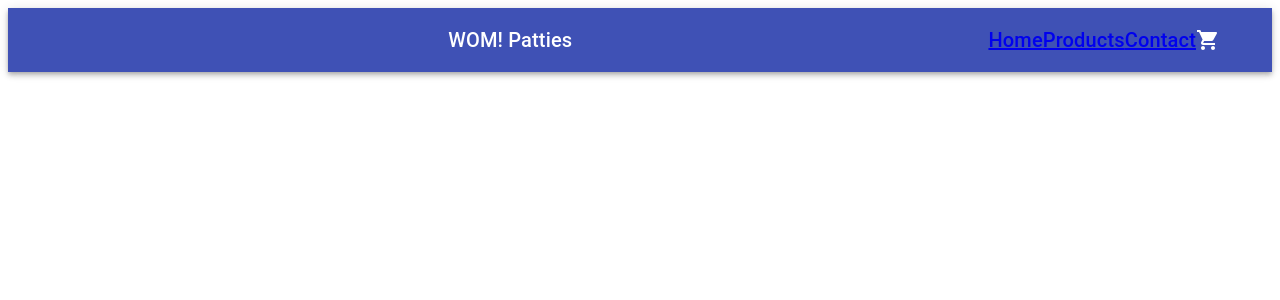
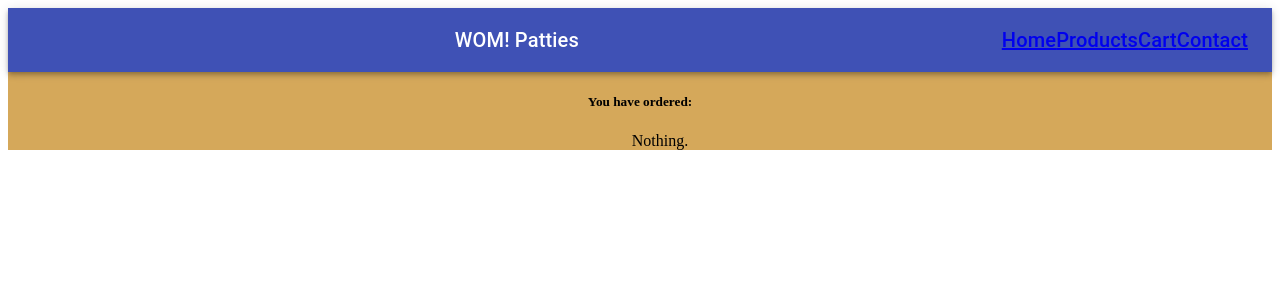
Before and after one commit to ararhenriques/womPattyStore, a React (Create React App) app: page /cart in a window 1280 px wide. Shown: the top 300 px of the page. Built offline with nearby package versions, Linux system fonts and the light colour scheme.

Commit message:
cart component working

```diff
--- a/src/App.js
+++ b/src/App.js
@@ -9,6 +9,7 @@ import Navbar from "./components/navbar";
 import Products from "./components/products";
 import Contact from "./components/contact";
 import Home from "./components/home";
+import Cart from "./components/cart";
 
 class App extends Component {
   render() {
@@ -19,6 +20,7 @@ class App extends Component {
             <Switch>
               <Route exact path="/" component={Home}/>
               <Route exact path="/products" component={Products}/>
+              <Route exact path="/cart" component={Cart}/>
               <Route exact path="/contact" component={Contact}/>
             </Switch>
         </div>
--- a/src/components/cart.js
+++ b/src/components/cart.js
@@ -1,34 +1,88 @@
-// import React from 'react';
-// import Button from '@material-ui/core/Button';
-// import Menu from '@material-ui/core/Menu';
-// import MenuItem from '@material-ui/core/MenuItem';
+import React, { Component } from 'react';
+import { connect } from 'react-redux';
+import { Link } from 'react-router-dom';
+import HighlightOffIcon from '@material-ui/icons/HighlightOff';
+import ArrowDropDownIcon from '@material-ui/icons/ArrowDropDown';
+import ArrowDropUpIcon from '@material-ui/icons/ArrowDropUp';
+import IconButton from '@material-ui/core/IconButton';
+import { removeFromCart, addQuantity, subQuantity} from '../actions/actions';
+import products from './products';
 
-// export default function Cart() {
-//   const [anchorEl, setAnchorEl] = React.useState(null);
+class Cart extends Component{
 
-//   const handleClick = (event) => {
-//     setAnchorEl(event.currentTarget);
-//   };
 
-//   const handleClose = () => {
-//     setAnchorEl(null);
-//   };
+    handleRemove = (id)=>{
+        this.props.removeFromCart(id);
+    };
 
-//   return (
-//     <div>
-//       <Menu
-//         id="cart"
-//         anchorEl={anchorEl}
-//         keepMounted
-//         open={Boolean(anchorEl)}
-//         onClose={handleClose}
-//       >
-//         <MenuItem onClick={handleClose}>Profile</MenuItem>
-//         <MenuItem onClick={handleClose}>My account</MenuItem>
-//         <MenuItem onClick={handleClose}>Logout</MenuItem>
-//       </Menu>
-//     </div>
-//   );
-// };
+    handleAddQuantity = (id)=>{
+        this.props.addQuantity(id);
+    };
 
-// export default Cart;
+    handleSubtractQuantity = (id)=>{
+        this.props.subQuantity(id);
+    };
+
+    render(){
+
+        let addedItems = this.props.products.length ?
+        (
+            this.props.products.map(products=>{
+                return(
+
+                    <li className="collection-item avatar" key={products.id}>
+                                <div className="item-img">
+                                        <img src={products.image} alt={products.image}/>
+                                    </div>
+                                <div className="item-desc">
+                                    <span className="title">{products.name}</span>
+                                    <p><b>Price: {products.price}$</b></p>
+                                    <p>
+                                        <b>Quantity: {products.quantity}</b>
+                                    </p>
+                                    <div className="add-remove">
+                                      <IconButton >
+                                          <ArrowDropUpIcon onClick={()=>{this.handleAddQuantity(products.id)}} />
+                                      </IconButton>
+                                      <IconButton onClick={()=>{this.handleSubtractQuantity(products.id)}}>
+                                          <ArrowDropDownIcon />
+                                      </IconButton>
+                                    </div>
+                                      <IconButton onClick={()=>{this.handleRemove(products.id)}}>
+                                          <HighlightOffIcon />
+                                      </IconButton>
+                                </div>
+
+                           </li>
+                )
+            })
+        ):
+
+             (
+                <p>Nothing.</p>
+             )
+       return(
+            <div className="container">
+                <div className="cart">
+                    <h5>You have ordered:</h5>
+                    <ul className="collection">
+                        {addedItems}
+                    </ul>
+                </div>
+            </div>
+       )
+    }
+}
+const mapStateToProps = (state)=>{
+    return{
+        products: state.addedItems
+    }
+}
+const mapDispatchToProps = (dispatch)=>{
+    return{
+        removeFromCart: (id)=>{dispatch(removeFromCart(id))},
+        addQuantity: (id)=>{dispatch(addQuantity(id))},
+        subQuantity: (id)=>{dispatch(subQuantity(id))}
+    }
+}
+export default connect(mapStateToProps, mapDispatchToProps)(Cart)
--- a/src/components/navbar.js
+++ b/src/components/navbar.js
@@ -32,94 +32,13 @@ const styles = theme => ({
      anchorEl: null
    };
 
-  // classes = useStyles();
-
-  handleClick = (event) => {
-    this.setState({anchorEl: event.currentTarget});
-  };
-
-  handleClose = () => {
-    this.setState({anchorEl: null});
-  };
-
-  handleRemove = (id) =>{
-    this.props.removeFromCart(id)
-  };
-
-  handleSubQuantity = (id) =>{
-    this.props.subQuantity(id)
-  };
-
-  handleAddQuantity = (id) =>{
-    this.props.addQuantity(id)
-  };
-
   render(){
 
     const { classes } = this.props;
 
-    const { anchorEl } = this.setState;
+    return(
 
-    let addedItems = this.props.products.length ?
-  (
-      this.props.products.map(products=>{
-          return(
-
-              <li className="collection-item avatar" key={products.id}>
-
-                          <div className="item-desc">
-                              <span className="title">{products.name}</span>
-                              <p><b>Price: {products.price}$</b></p>
-                              <p>
-                                  <b>Quantity: {products.quantity}</b>
-                              </p>
-                              <div className="add-remove">
-                                <IconButton >
-                                    <ArrowDropUpIcon onClick={() => {this.handleAddQuantity(products.id)}} />
-                                </IconButton>
-                                <IconButton onClick={() => {this.handleSubQuantity(products.id)}}>
-                                    <ArrowDropDownIcon />
-                                </IconButton>
-                              </div>
-                                <IconButton onClick={() => {this.handleRemove(products.id)}}>
-                                    <HighlightOffIcon />
-                                </IconButton>
-                          </div>
-
-                     </li>
-          )
-      })
-  ):
-
-   (
-      <p>Nothing.</p>
-   )
-// return(
-//   <div className="container">
-//       <div className="cart">
-//           <h5>You have ordered:</h5>
-//           <ul className="collection">
-//               {addedItems}
-//           </ul>
-//       </div>
-//   </div>
-// )
-
-    return(
-            // <nav className="nav-wrapper">
-            //     <div className="container">
-            //         <Link to="/" className="brand-logo">LOGO HERE</Link>
-
-            //         <ul className="right">
-            //             <li><Link to="/">Home</Link></li>
-            //             <li><Link to="/products">Products</Link></li>
-            //             <li><Link to="/contact">Contact</Link></li>
-            //             {/* dropdown? */}
-            //             <li><ShoppingCartIcon to=""><i className="material-icons">ShoppingCartIcon</i></ShoppingCartIcon></li>
-            //         </ul>
-            //     </div>
-            // </nav>
-            <div className={classes.root}>
+    <div className={classes.root}>
       <AppBar position="static">
         <Toolbar>
           <Typography variant="h6" className={classes.title}>
@@ -127,55 +46,14 @@ const styles = theme => ({
           </Typography>
           <Typography variant="h6"><Link to="/" > Home </Link></Typography>
           <Typography variant="h6"><Link to="/products"> Products </Link></Typography>
+          <Typography variant="h6"><Link to="/cart"> Cart </Link></Typography>
           <Typography variant="h6"><Link to="/contact"> Contact </Link></Typography>
-          <IconButton onClick={() => {this.handleClick()}}
-            edge="start"
-            className={classes.menuButton}
-            color="inherit"
-            aria-haspopup="true"
-            aria-owns= {anchorEl ? "simple-menu": null}
-            aria-label="menu">
-            <ShoppingCartIcon />
-          </IconButton>
         </Toolbar>
       </AppBar>
-
-      <Menu
-        id="simple-menu"
-        anchorEl={anchorEl}
-        keepMounted
-        getContentAnchorEl={null}
-        open={Boolean(anchorEl)}
-        onClose={()=>{this.handleClose()}}
-      >
-        <div>
-            <div>
-                <h5>You have ordered:</h5>
-                <ul>
-                    {addedItems}
-                </ul>
-            </div>
-        </div>
-      </Menu>
 
     </div>
     )
   }
 }
 
-const mapStateToProps = (state) => {
-    return {
-        products: state.addedItems,
-        anchorEl: state.anchorEl
-    }
-}
-
-const mapDispatchToProps = (dispatch)=>{
-    return{
-        removeFromCart: (id)=> {dispatch(removeFromCart(id))},
-        addQuantity: (id)=> {dispatch(addQuantity(id))},
-        subQuantity: (id)=> {dispatch(subQuantity(id))}
-    }
-}
-
-export default connect(mapStateToProps, mapDispatchToProps)(withStyles(styles)(Navbar));
+export default (withStyles(styles)(Navbar));
```
